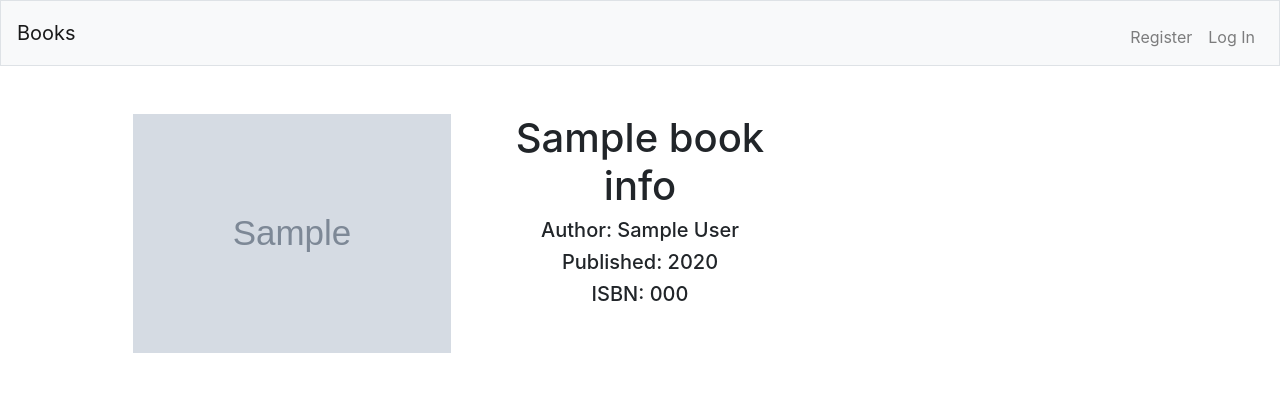
After one commit to HanzelxD778/cs50w-project1, a Flask app: template templates/book.html in a window 1280 px wide. The commit adds this page. Shown: the top 400 px of the page. Run offline with Flask 2, Linux system fonts and the light colour scheme; the template is opened without the code that fills it: most values are stand-ins (such as "Sample title", 1, 10 or a date in 2020); grey boxes marked "Sample" are stand-in pictures.

Commit message:
added images form google api

```diff
--- a/app.py
+++ b/app.py
@@ -2,6 +2,7 @@
 import os
 #import re
 
+import requests
 from flask import Flask, session, redirect, render_template, request, flash, url_for
 from flask_session import Session
 from sqlalchemy import create_engine
@@ -126,31 +127,34 @@ def search():
     #teasting boodId
     row = db.execute("SELECT id FROM books WHERE isbn = :isbn", {"isbn": "0380795272"})
 
-    #guardar el id en una variable, testing book id
+    """guardar el id en una variable, testing book id para la def book
+        hice la prueba aqui para ver si funcionaba abajo
     bookId = row.fetchone()
-    print("Esto es TODO lo que contiene bookId: " + str(bookId))
+    print("Esto es todo lo que contiene bookId: " + str(bookId))
+        esto imprime la linea de arriba: Esto es todo lo que contiene bookId: (2,)
     bookId = bookId[0]
     print("Esto es lo que contiene bookId[0]: " + str(bookId))
+        esto imprime la linea de arriba: Esto es lo que contiene bookId[0]: 2
+    """
 
     # Fetch all the results
     books = rows.fetchall()
 
     return render_template("results.html", books=books)
 
-"""@app.route("/search/<isbn>", methods=["GET", "POST"])
+@app.route("/book/<isbn>", methods=["GET", "POST"])
 @login_required
 def book(isbn):
     if request.method == "POST":
-        #guardar sesion del usuario
-        current_user = session["id_user"]
+        return render_template("book.html")
+    else:
 
-        #almacenar la data ingresada en el formulario
-        rating = request.form.get("rating")
-        comment = request.form.get("comment")
+        bookInfo = db.execute("SELECT isbn, title, author, year FROM books WHERE isbn = :isbn", {"isbn": isbn}).fetchall()
 
-        #identificar el id del libro por su isbn
-        row = db.execute("SELECT id FROM books WHERE isbn = :isbn", {"isbn": isbn})
 
-        #guardar el id en una variable
-        bookId = row.fetchone()
-        bookId = bookId[0]"""
+        respone = requests.get("https://www.googleapis.com/books/v1/volumes?q=isbn:"+isbn).json()
+        bookInfoApi = respone["items"][0]["volumeInfo"]
+
+        image = bookInfoApi["imageLinks"]["smallThumbnail"]
+
+        return render_template("book.html", bookInfo=bookInfo, image=image)
--- /dev/null
+++ b/templates/book.html
@@ -0,0 +1,25 @@
+{% extends "layout.html" %}
+
+{% block title %}
+    {{bookInfo[0]["title"]}}
+{% endblock %}
+
+{% block main %}
+    <div class="container">
+        <div class="row">
+            <div class="col-lg-4 col-sm-6">
+                <img src="{{image}}" alt="">
+            </div>
+            <div class="col-lg-4 col-sm-6">
+                    <h1>{{bookInfo[0]["title"]}}</h1>
+                    <h5>Author: {{bookInfo[0]["author"]}}</h5>
+                    <h5>Published: {{bookInfo[0]["year"]}}</h5>
+                    <h5>ISBN: {{bookInfo[0]["isbn"]}}</h5>
+            </div>
+            <div class="col-lg-4 col-sm-6">
+
+            </div>
+        </div>
+    </div>
+
+{% endblock %}
--- a/templates/layout.html
+++ b/templates/layout.html
@@ -18,7 +18,7 @@
             {% if session.user_id %}
                 <ul class="navbar-nav ml-auto mt-2">
                     <li class="nav-item"><a class="nav-link" href="/">Home</a></li>
-                    <li class="nav-item"><a class="nav-link" href="/search">Search</a></li>
+                    <li class="nav-item"><a class="nav-link" href="/">Search</a></li>
                     <li class="nav-item"><a class="nav-link" href="/logout">Logout</a></li>
                 </ul>
             {% else %}
```
Also changed, not shown: init.sql (+17 -7 lines), 2 other files.
